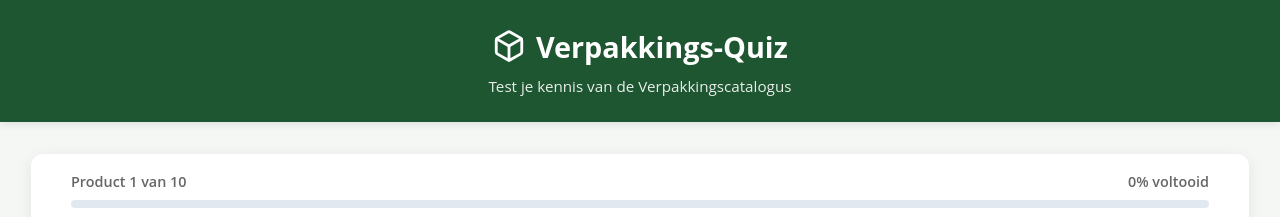
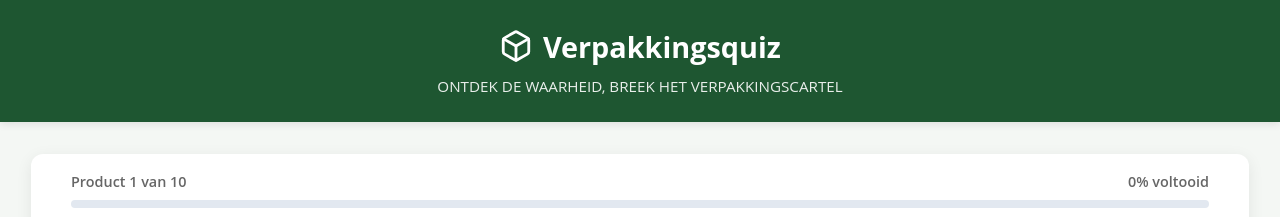
Before and after one commit to pieterj2000/verpactquiz, a website built with Vite: page verpakking-quiz/index.html in a window 1280 px wide. Both pictures are taken after a click on the button "Start de Quiz". Shown: the top 217 px of the page. Built offline with nearby package versions, Linux system fonts and the light colour scheme; files whose address does not match are found by name.

Commit message:
Update page title, headers, subtitles, and welcome card title/text to Verpakkingsquiz and 'ONTDEK DE WAARHEID, BREEK HET VERPAKKINGSCARTEL'

```diff
--- a/verpakking-quiz/index.html
+++ b/verpakking-quiz/index.html
@@ -4,7 +4,7 @@
     <meta charset="UTF-8" />
     <link rel="icon" type="image/svg+xml" href="/favicon.svg" />
     <meta name="viewport" content="width=device-width, initial-scale=1.0" />
-    <title>verpakking-quiz</title>
+    <title>Verpakkingsquiz</title>
   </head>
   <body>
     <div id="app"></div>
--- a/verpakking-quiz/src/main.ts
+++ b/verpakking-quiz/src/main.ts
@@ -57,8 +57,8 @@ async function loadData() {
 function renderWelcomeLoading() {
   app.innerHTML = `
     <header style="cursor: pointer;" id="header-home">
-      <h1>${logoSvg}Verpakkings-Quiz</h1>
-      <p>Ontdek alles over verpakkingen met de officiële Verpact Verpakkingencatalogus!</p>
+      <h1>${logoSvg}Verpakkingsquiz</h1>
+      <p>ONTDEK DE WAARHEID, BREEK HET VERPAKKINGSCARTEL</p>
     </header>
     <main>
       <div class="card" style="text-align: center;">
@@ -72,16 +72,12 @@ function renderWelcomeLoading() {
 function renderWelcomeReady() {
   app.innerHTML = `
     <header style="cursor: pointer;" id="header-home">
-      <h1>${logoSvg}Verpakkings-Quiz</h1>
-      <p>Ontdek alles over verpakkingen met de officiële Verpact Verpakkingencatalogus!</p>
+      <h1>${logoSvg}Verpakkingsquiz</h1>
+      <p>ONTDEK DE WAARHEID, BREEK HET VERPAKKINGSCARTEL</p>
     </header>
     <main style="max-width: 900px; width: 100%; margin: 2rem auto; padding: 0 1rem;">
       <div class="card" style="text-align: center; margin-bottom: 2rem;">
-        <h2 style="margin-bottom: 1rem;">Test je kennis van de Verpakkingscatalogus</h2>
-        <p style="margin-bottom: 1.5rem; color: var(--text-muted);">
-          Je krijgt telkens een product te zien met afbeelding, omschrijving en materialen.
-          Aan jou de taak om voor alle 7 eigenschappen uit de tabel te gokken of ze wel of niet van toepassing zijn.
-        </p>
+        <h2 style="margin-bottom: 1.5rem;">Weet jij wat <em>ZIJ</em> als verpakking tellen?</h2>
         <button id="start-btn" class="btn" style="font-size: 1.1rem; padding: 1rem 2rem; width: 100%;">Start de Quiz</button>
       </div>
 
@@ -120,8 +116,8 @@ function renderQuestion() {
 
   app.innerHTML = `
     <header style="cursor: pointer;" id="header-home">
-      <h1>${logoSvg}Verpakkings-Quiz</h1>
-      <p>Test je kennis van de Verpakkingscatalogus</p>
+      <h1>${logoSvg}Verpakkingsquiz</h1>
+      <p>ONTDEK DE WAARHEID, BREEK HET VERPAKKINGSCARTEL</p>
     </header>
     <main style="max-width: 1250px; width: 100%; margin: 2rem auto; padding: 0 1rem;">
       <div class="card quiz-container" style="max-width: 100%; padding: 1rem 2.5rem 2.5rem;">
@@ -353,8 +349,8 @@ function renderResults() {
 
   app.innerHTML = `
     <header style="cursor: pointer;" id="header-home">
-      <h1>${logoSvg}Quiz Voltooid!</h1>
-      <p>Je eindresultaat</p>
+      <h1>${logoSvg}Verpakkingsquiz</h1>
+      <p>ONTDEK DE WAARHEID, BREEK HET VERPAKKINGSCARTEL</p>
     </header>
     <main>
       <div class="card" style="text-align: center;">
```
